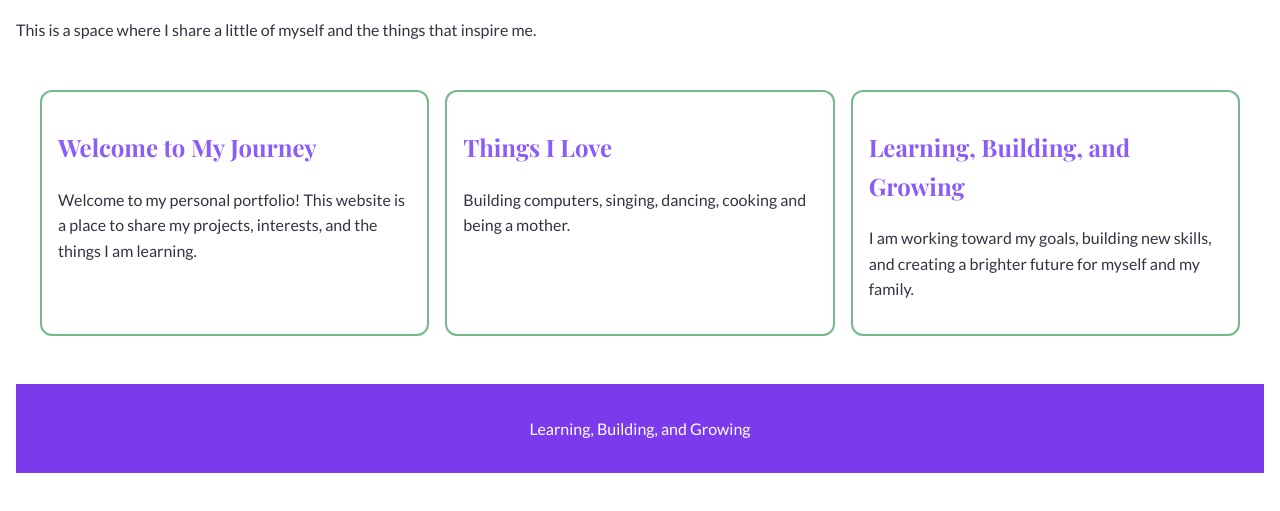
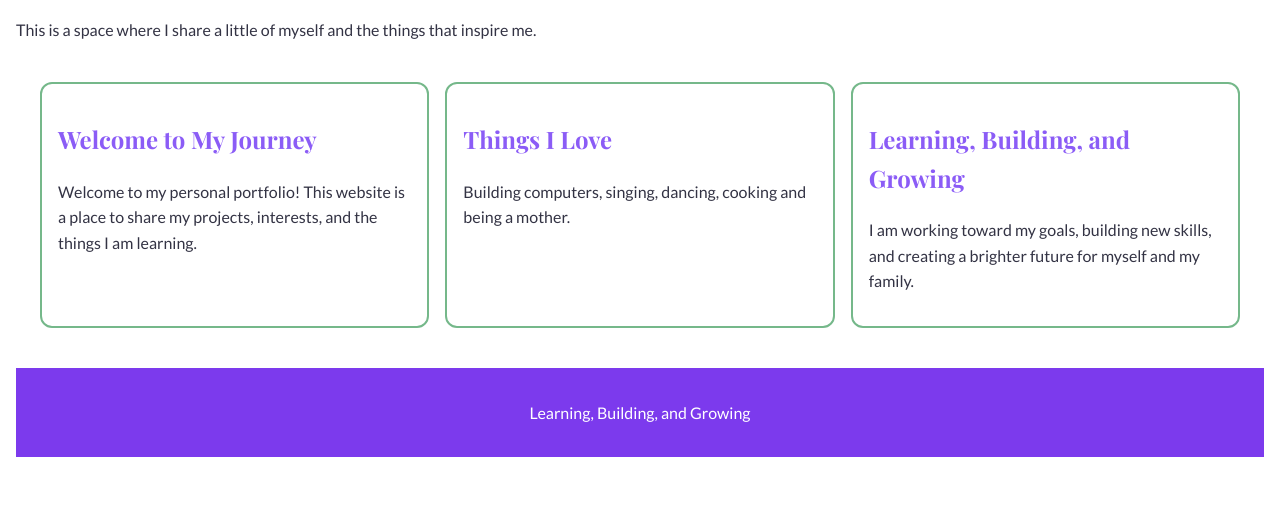
Before and after one commit to stillman2-dotcom/personal-portfolio, a plain HTML site: page index.html in a window 1280 px wide. Shown: the part 245-756 px from the top of the page. Drawn offline with nearby package versions, Linux system fonts and the light colour scheme.

Commit message:
change padding on desktop

```diff
--- a/style.css
+++ b/style.css
@@ -84,7 +84,7 @@ footer {
     }
 
     section {
-        margin: 24px 0;
+        margin: 8px 0;
     }
 }
 
@@ -92,6 +92,6 @@ footer {
     main {
         grid-template-columns: repeat(3, minmax(0, 1fr));
         max-width: 1200px;
-        margin: 24px auto;
+        margin: 32px auto;
     }
 }
```
